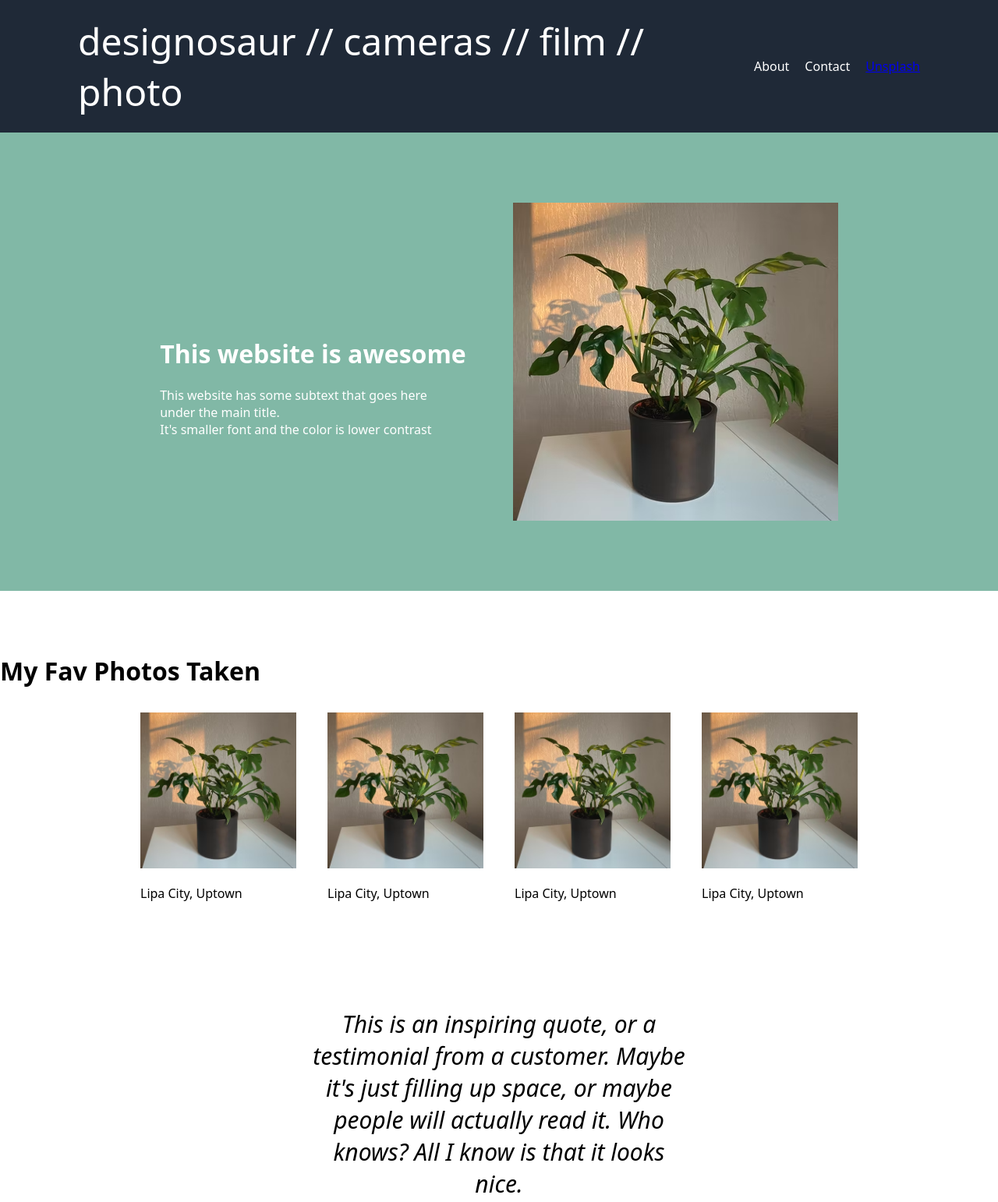
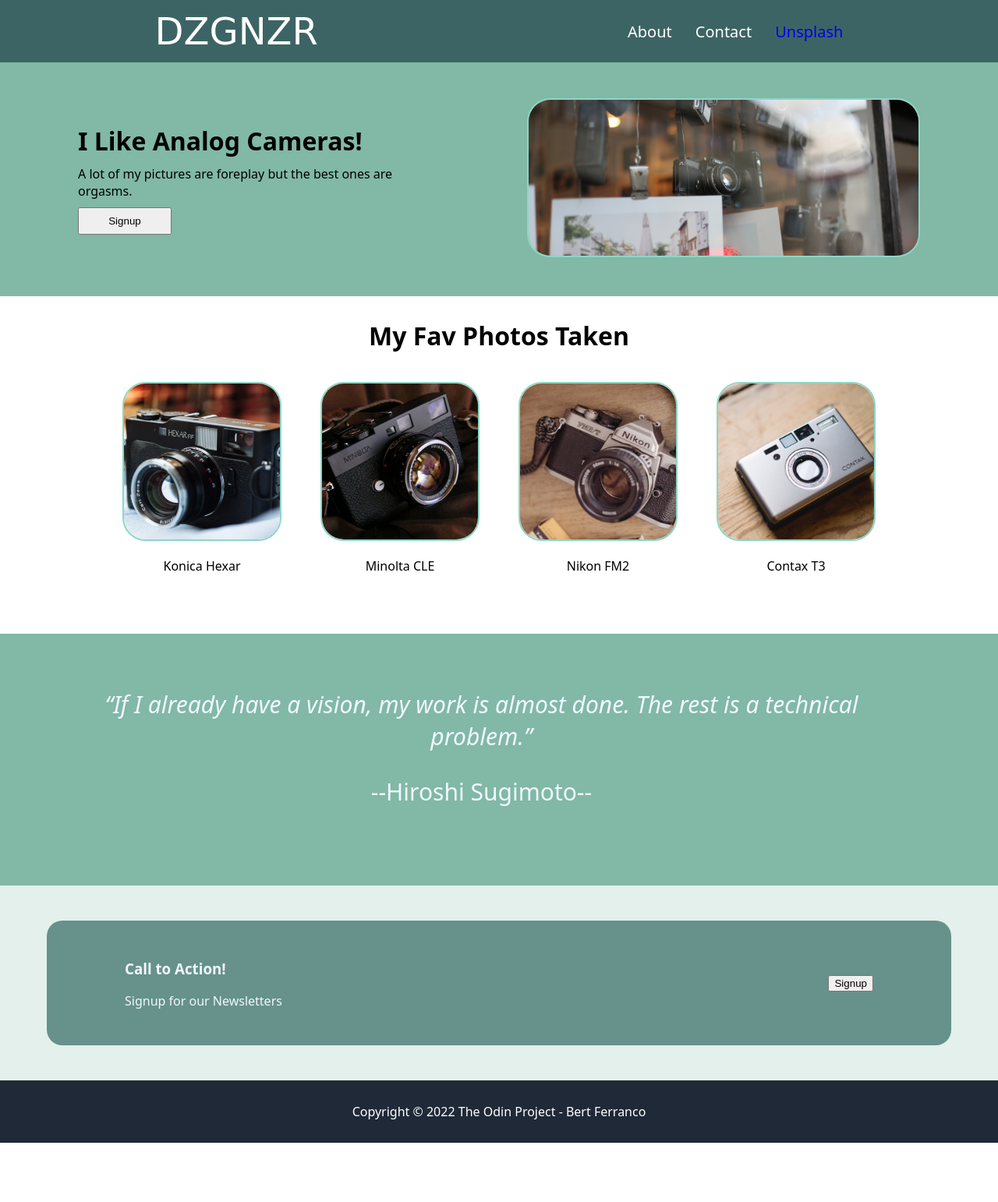
Before and after one commit to dzgnzr/TOP-Landing-Page, a plain HTML site: page index.html in a window 1280 px wide. Shown: the top 1542 px of the page at 78% size. After the commit the page ends 1466 px from the top, so only its background shows below. Drawn offline with Linux system fonts and the light colour scheme; a web font is replaced by a local one.

Commit message:
First Revision. Still in Progress.

```diff
--- a/index.html
+++ b/index.html
@@ -6,57 +6,95 @@
     <meta name="viewport" content="width=device-width, initial-scale=1.0">
     <title>Project: TOP Landing Page</title>
     <link rel="stylesheet" href="styles.css">
+    <link rel="stylesheet" href="https://fonts.googleapis.com/css?family=Audiowide">
+    <link rel="preconnect" href="https://fonts.googleapis.com">
+    <link rel="preconnect" href="https://fonts.gstatic.com" crossorigin>
+    <link href="https://fonts.googleapis.com/css2?family=Rubik+Dirt&display=swap" rel="stylesheet">
 </head>
 <body>
     <!--header-->
-    <div class="container">
-        <nav class="nav-bar">
-            <div class="logo">
-                designosaur // cameras // film // photo
-            </div>
-            <div class="nav">
+    <div class="section-container1">
+        <div class="section-wrapper">
+            <div class="header">
+                <div class="left-logo">DZGNZR</div>
                 <ul class="righ-nav">
                     <li>About</li>
                     <li>Contact</li>
                     <li><a href="https://unsplash.com/@dzgnzr">Unsplash</a></li>
                 </ul>
             </div>
-        </nav>
-        <!--Hero-->
+
+        </div>
+    </div>
+
+
+
+
+
+        <!---->
+
         <div class="hero-main">
-            <div class="hero-text">
-                <h1>This website is awesome</h1>
-                <p>This website has some subtext that goes here<br>under the main title. <br> It's smaller font and the color is lower contrast</p>
+            <div class="cta-top">
+                <div class="hero1">
+                    <h1 style="padding: 0; margin: 0;">I Like Analog Cameras!</h1>
+                </div>
+                <div class="hero2">
+                    <p style="padding: 0; margin: 0;">A lot of my pictures are foreplay but the best ones are orgasms.</p>
+                </div>
+                <div class="first-btn">
+                <button class="signup-1">Signup</button></div>
             </div>
-            <div class="hero">
-                <img src="/images/place-holder.png" alt="">
-            </div>
-        </div>
-        <!--Gallery-->
-        <div>
-            <h1>My Fav Photos Taken</h1>
-        <div class="gallery">
-            <div>
-                <img class="corner" src="/images/place-holder.png" alt="">
-                <P>Lipa City, Uptown</P>
-            </div>
-            <div>
-                <img class="corner" src="/images/place-holder.png" alt="">
-                <P>Lipa City, Uptown</P>
-            </div>
-            <div>
-                <img class="corner" src="/images/place-holder.png" alt="">
-                <P>Lipa City, Uptown</P>
-            </div>
-            <div>
-                <img class="corner" src="/images/place-holder.png" alt="">
-                <P>Lipa City, Uptown</P>
+            <div">
+                <img class="imgholder" src="/images/main.jpg" alt="">
             </div>
         </div>
 
-    <!--Qoute-->
+
+        <div class="header-gallery">
+            <h1>My Fav Photos Taken</h1> </div>
+        <div class="gallery">
+            <div>
+                <img class="corner" src="/images/hexar.png" alt="">
+                <p style="text-align:center;">Konica Hexar</p>
+            </div>
+            <div>
+                <img class="corner" src="/images/cle.png" alt="">
+                <p style="text-align:center;">Minolta CLE</p>
+            </div>
+            <div>
+                <img class="corner" src="/images/fm2.png" alt="">
+                <p style="text-align:center;">Nikon FM2</p>
+            </div>
+            <div>
+                <img class="corner" src="/images/t3.png" alt="">
+                <p style="text-align:center;">Contax T3</p>
+            </div>
+        </div>
+
+
         <div class="quote">
-            <em class="Q">This is an inspiring quote, or a testimonial from a customer. Maybe it's just filling up space, or maybe people will actually read it. Who knows? All I know is that it looks nice.</em>
+            <em class="Q">“If I already have a vision, my work is almost done. The rest is a technical problem.” </em>
+            <p id="author">--Hiroshi Sugimoto--</p>
+        </div>
+
+
+
+        <div class="cta">
+            <div class="signup">
+                <div>
+                    <h3>Call to Action!</h3>
+                    <p>Signup for our Newsletters</p>
+
+
+
+                </div>
+
+                <div class="sbtn">
+                    <button>Signup</button>
+                </div>
+            </div>
+
+
         </div>
 
 
@@ -75,9 +113,9 @@
     </div>
 
 
-    <!--footer-->
+
 <div class="footer">
-    <p>Copyright &copy; The Odin Project</p>
+    <p>Copyright &copy; 2022 The Odin Project - Bert Ferranco</p>
 </div>
 
 
--- a/styles.css
+++ b/styles.css
@@ -4,89 +4,99 @@ body {
     font-family: system-ui, -apple-system, BlinkMacSystemFont, 'Segoe UI', Roboto, Oxygen, Ubuntu, Cantarell, 'Open Sans', 'Helvetica Neue', sans-serif;
 }
 
-.container {
+
+
+.header {
     display: flex;
-    flex-direction: column;
-}
+    background-color: #3d6464;
+    justify-content: space-around;
+    align-items: center;
+    flex-wrap: wrap;
+    height: 80px;
 
-.nav-bar {
-    display: flex;
-    justify-content: space-between;
-    align-items: center;
-    background-color: #1F2937;
-    color: white;
-    padding: 20px 100px 20px 100px;
-    font-family: system-ui, -apple-system, BlinkMacSystemFont, 'Segoe UI', Roboto, Oxygen, Ubuntu, Cantarell, 'Open Sans', 'Helvetica Neue', sans-serif;
 
 }
 
-.logo {
+.left-logo {
     font-size: 48px;
     display: flex;
-    align-items: left;
+    justify-items: flex-start;
+    font-weight: 400;
+    font-family: "Rubik Dirt", cursive;
+    color:white
 }
+
 ul {
+    font-size: 20px;
+    color: #ffffff;
     display: flex;
     list-style-type: none;
-    gap: 20px;
-    justify-content: flex-end;
+    justify-content: center;
+    gap: 30px;
+    margin: 0;
+    padding: 0%;
+
+}
+
+a:visited {
+    color: rgb(177, 250, 234);
+}
+
+a {
+    text-decoration: none;
+}
+
+a:hover {
+    color: #81b8a6;
+}
+
+.cta-top {
+    display: flex;
+    flex-direction: column;
+    gap: 10px
+    ;
 
 }
 
 .hero-main {
     display: flex;
+    align-items: center;
     justify-content: center;
-    align-items: center;
-    gap: 60px;
+    height: 300px;
+    gap: 100px;
+    padding-left: 100px;
+    padding-right: 100px;
     background-color: #81b8a6;
-    color: white;
-    padding-bottom: 90px;
-    padding-top: 90px;
+}
+
+.hero-right {
+    background-color: #1F2937;
+    width: 400px;
+    height: 200px;
+    border-radius: 18px;
+
+}
+
+.imgholder {
+    width: 500px;
+    height: 200px;
+    border-radius: 30px;
+    border: 2px solid rgb(141, 214, 196);
+    object-fit: cover;
 
 
 }
 
-.hero-text {
-    text-align: left;
-}
-
-.hero {
+.first-btn {
     display: flex;
-
-}
-
-.gallery {
-    display: flex;
-    justify-content: center;
-    padding: 10px 200px 60px 200px;
-    gap: 40px;
-
-}
-
-.corner {
-    width: 200px;
-    height: 200px;
-
-
-
-}
-.quote {
-    display: flex;
-    justify-content: center;
-    align-items: center;
-    font-size: 30px;
-    padding: 60px 400px 60px 400px;
-    text-align: center;
-
-
-
+    justify-content: flex-start;
 
 
 }
 
-h1 {
-    text-align: left;
-    padding-top: 60px;
+.signup-1 {
+    width: 120px;
+    height: 35px;
 }
 
 
@@ -99,7 +109,104 @@ h1 {
 
 
 
+.gallery {
+    display: flex;
+    justify-content: center;
+    padding: 10px 200px 60px 200px;
+    gap: 50px;
 
+
+}
+
+.header-gallery {
+
+    display: flex;
+    justify-content: space-around;
+    align-items: center;
+    flex-wrap: wrap;
+    height: 100px;
+
+
+}
+
+.corner {
+    width: 200px;
+    height: 200px;
+    border-radius: 30px;
+    border: 2px solid rgb(141, 214, 196);
+    object-fit: cover;
+
+}
+.quote {
+    display: flex;
+    flex-direction: column;
+    justify-content: center;
+    align-items: center;
+    font-size: 30px;
+    text-align: center;
+    background-color: #81b8a6;
+    color: aliceblue;
+    padding: 70px 50px 70px 5px;
+
+}
+
+.Q {
+    color: aliceblue;
+    padding: 0 100px;
+}
+
+.sbtn {
+    display: flex;
+
+
+}
+
+.hero-btn {
+    width: 150px;
+    height: 40px;
+    background-color: white;
+    border: #81b8a6;
+
+}
+.cta {
+    display: flex;
+    background-color: rgb(227, 240, 235);
+    justify-content: center;
+    align-items: center;
+    width: auto;
+    height: 250px;
+
+}
+
+
+h2 {
+    text-align: left;
+    padding: 0;
+
+}
+.signup {
+    display: flex;
+    align-items: center;
+    justify-content: space-between;
+    padding: 30px 100px 30px 100px;
+    background-color: rgb(102, 146, 139);
+    width: 960px;
+    border-radius: 20px;
+    color: aliceblue;
+
+}
+
+
+}
+
+h3 {
+    line-height: 5px;
+
+}
+
+p {
+    text-align: left;
+}
 
 
 
@@ -110,5 +217,11 @@ h1 {
     justify-content: center;
     align-items: center;
     height: 80px;
-    margin-top: 10px;
 }
+
+#autor {
+    font-size: 16px;
+    font-family: Roboto;
+    font-weight: 400;
+    color:#3d6464
+}
```
Also changed, not shown: images/cle.png (added), images/fm2.png (added), images/hero-image.png (added), images/hexar.png (added), images/main.jpg (added), images/t3.png (added), 1 other file.
